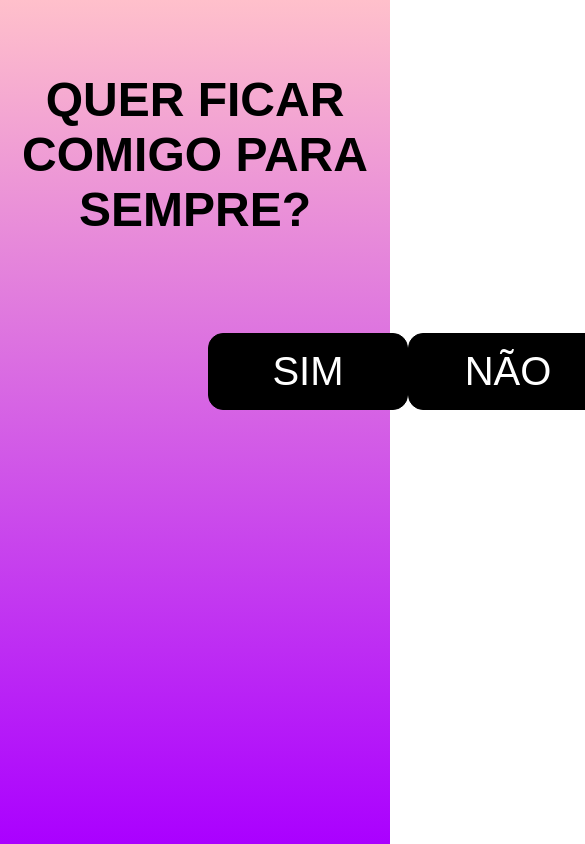
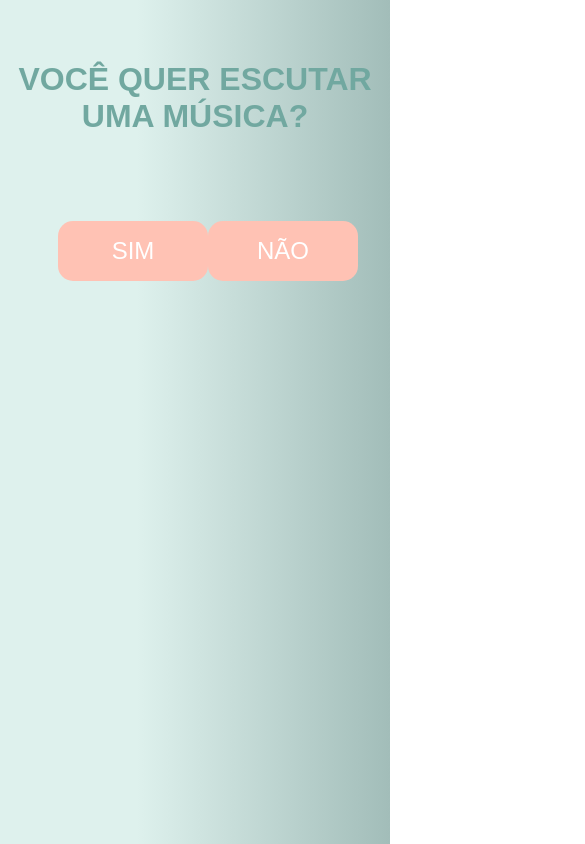
Before and after one commit to laliMaryLeticinha231dsnFabisDil/pedido-responsivo, a plain HTML site: page index.html in a window 390 px wide. Shown: the top 844 px of the page, 585 px wide, since content can reach past the window. Drawn offline with Linux system fonts and the light colour scheme.

Commit message:
término

```diff
--- a/index.html
+++ b/index.html
@@ -6,10 +6,13 @@
     <meta name="viewport" content="width=device-width, initial-scale=1.0">
     <title>Eu te amo</title>
     <link rel="shortcut icon" href="https://logopng.com.br/logos/coracao-72.svg" type="image/x-icon">
+    <link rel="stylesheet" href="style.css">
+
 
     <style>
         body {
-            background: linear-gradient(pink, rgb(170, 0, 255));
+            background: rgb(222, 241, 237);
+            background: linear-gradient(90deg, rgba(222, 241, 237, 1) 35%, rgba(162, 189, 185, 1) 100%);
             background-repeat: no-repeat;
             background-attachment: fixed;
         }
@@ -19,7 +22,7 @@
         }
 
         .btn {
-            background-color: black;
+            background-color: #FFC2B4;
             font: 300 2.5rem 'Poppins', sans-serif;
             padding: 15px 30px;
             border-radius: 15px;
@@ -27,12 +30,13 @@
             transition: ease-in-out 0.4s;
             cursor: pointer;
             width: 200px;
-            border: 1px solid black;
+            border: 1px solid rgba(0, 0, 0, 0);
 
         }
 
         .titulo-principal {
             font: 700 3rem 'Poppins', sans-serif;
+            color: #71A8A0
         }
 
         .titulo {
@@ -45,13 +49,30 @@
             display: flex;
             justify-content: space-between;
             margin: 0 200px;
+
+
+
+            }
+
+            @media screen and (max-width: 728px) {
+            .titulo-principal {
+                font-size: 2rem;
+            }
+
+            .btn {
+                font-size: 1.5rem;
+                width: 150px;
+            }
+
+            .botoes {
+                margin: 0 50px;
+            }
         }
-
 
     </style>
     <script>
         function sim() {
-            location.href = "https://youtube.com/shorts/fkkCZC66wII?feature=share";
+            location.href = "https://www.youtube.com/watch?v=Xq_07hEF2AQ";
         }
 
         function desvia(btn) {
@@ -76,7 +97,7 @@
 
 <body>
     <div class="titulo">
-        <h1 class="titulo-principal">QUER FICAR COMIGO PARA SEMPRE?</h1>
+        <h1 class="titulo-principal">VOCÊ QUER ESCUTAR UMA MÚSICA?</h1>
     </div>
     <div class="botoes">
         <div class="botaoS">
```
Also changed, not shown: L.png (added), fundo.png (added), style.css (added).
